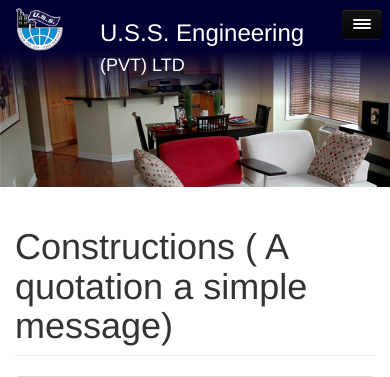
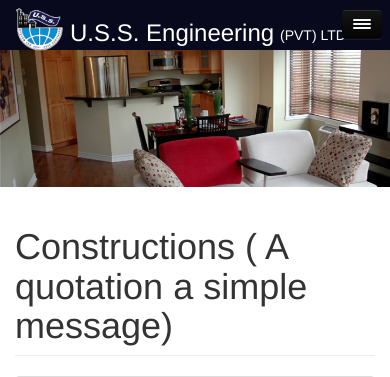
Before and after one commit to RTR-ITF/usse-web, a PHP site: page /index.php in a window 390 px wide. Shown: the top 377 px of the page. Run offline with PHP 8.4, Linux system fonts and the light colour scheme.

Commit message:
changed nav bar background

```diff
--- a/css/modern-business.css
+++ b/css/modern-business.css
@@ -90,7 +90,6 @@ header.carousel .fill {
     padding-top:5px !important; padding-bottom:5px !important;
 }
 .navbar {
-    min-height:100px !important;
     border: 0px;
 }
 
@@ -100,17 +99,7 @@ header.carousel .fill {
 .navbar-right{
     min-height: 60px;
 }
-.navbar-inverse{
-  background: -moz-linear-gradient(top,  rgba(0,0,51,1) 0%, rgba(0,0,51,1) 50%, rgba(249,249,249,0) 100%); /* FF3.6+ */
-background: -webkit-gradient(linear, left top, left bottom, color-stop(0%,rgba(0,0,51,1)), color-stop(50%,rgba(0,0,51,1)), color-stop(100%,rgba(249,249,249,0))); /* Chrome,Safari4+ */
-background: -webkit-linear-gradient(top,  rgba(0,0,51,1) 0%,rgba(0,0,51,1) 50%,rgba(249,249,249,0) 100%); /* Chrome10+,Safari5.1+ */
-background: -o-linear-gradient(top,  rgba(0,0,51,1) 0%,rgba(0,0,51,1) 50%,rgba(249,249,249,0) 100%); /* Opera 11.10+ */
-background: -ms-linear-gradient(top,  rgba(0,0,51,1) 0%,rgba(0,0,51,1) 50%,rgba(249,249,249,0) 100%); /* IE10+ */
-background: linear-gradient(to bottom,  rgba(0,0,51,1) 0%,rgba(0,0,51,1) 50%,rgba(249,249,249,0) 100%); /* W3C */
-filter: progid:DXImageTransform.Microsoft.gradient( startColorstr='#000033', endColorstr='#00f9f9f9',GradientType=0 ); /* IE6-9 */
 
-
-}
 #headerback{
     height: 50px;
     width: 100%;
@@ -145,6 +134,13 @@ height: 100px;
         top:0px;
         left:130px;
     }
+
+
+    #company_name_ltd{
+      position: fixed;
+        top:18px;
+        left:350px;
+    }
 }
 
 
@@ -167,6 +163,11 @@ height: 100px;
       position: fixed;
         top:0px;
         left:100px;
+    }
+    #company_name_ltd{
+      position: fixed;
+        top:18px;
+        left:250px;
     }
 }
 
@@ -202,7 +203,13 @@ height: 100px;
     #company_name{
       position: fixed;
         top:0px;
-        left:100px;
+        left:70px;
+    }
+
+    #company_name_ltd{
+      position: fixed;
+        top:18px;
+        left:280px;
     }
 }
 <<<<<<< HEAD
--- a/css/slimmenu.css
+++ b/css/slimmenu.css
@@ -70,7 +70,7 @@ ul.slimmenu li {
     display: inline-block;
     background-color: rgba(0,0,51,0);
 }
-ul.slimmenu > li { margin-right: -5px; border-left: 1px solid rgba(5,150,250,0.2) }
+ul.slimmenu > li { margin-right: -5px;  }
 ul.slimmenu > li:first-child { border-left: 0 }
 ul.slimmenu > li:last-child { margin-right: 0 }
 ul.slimmenu li a {
--- a/css/styles_kasun.css
+++ b/css/styles_kasun.css
@@ -22,6 +22,10 @@ td {
     height: 200px;
 }
 
+/*navbar background-color*/
+.navbar-inverse {
+    background-color: #08091D;
+}
 /* Footer */
 .footer1 { background: rgb(29, 28, 34); padding: 30px 0 0 0; font-size: 12px; color: #999; }
 	.footer1 a { color: #ccc; }
--- a/includes/nav-bar.php
+++ b/includes/nav-bar.php
@@ -9,9 +9,9 @@
                  <img src="company-logo/logo_new.png">
                   </div>
 				  <div id="company_name">
-                      <h3 style="padding : right"> U.S.S. Engineering </h3>
-                      <h4>(PVT) LTD</h4>
-                  </div>
+                      <h3 > U.S.S. Engineering </h3></div>
+                    <div id="company_name_ltd">  <h5>(PVT) LTD</h5></div>
+
 
                  </a>
             <!-- Collect the nav links, forms, and other content for toggling -->
```
